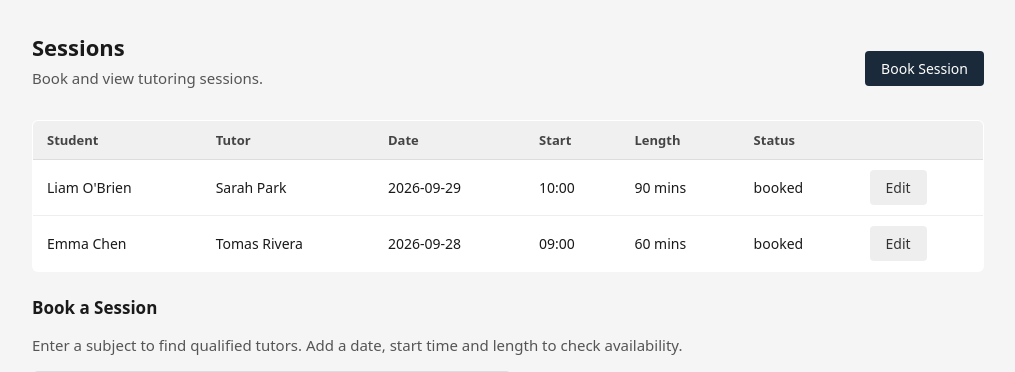
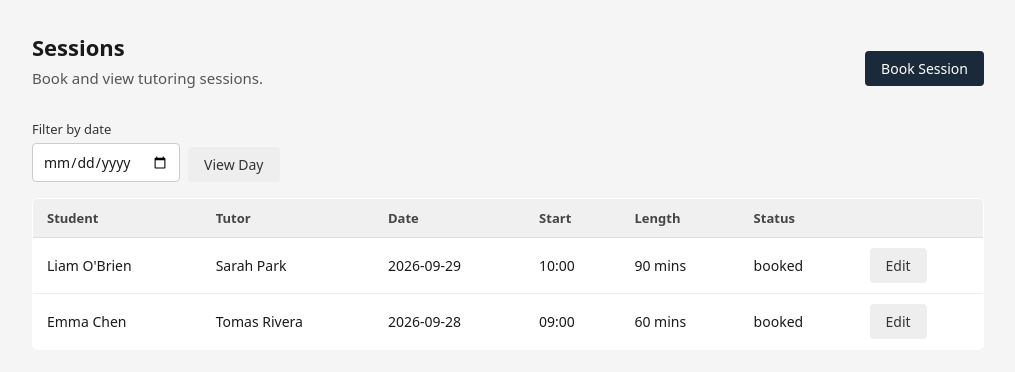
Before and after one commit to Deon37/redgum-tutoring-a3, a Flask app: page /sessions in a window 1280 px wide. Shown: the part 52-424 px from the top of the page, without its empty margins (132-1147 px from the left). Run offline with Flask 3, Linux system fonts and the light colour scheme; data comes from the database, SQL or seed files in the repository; parts of the project's set-up code (start-up, migrations or seed data) failed here and were passed over.

Commit message:
feat: filter sessions by day (MSD426OL2-98)

```diff
--- a/app.py
+++ b/app.py
@@ -177,6 +177,7 @@ def delete_availability(availability_id):
 
 @app.route('/sessions', methods=['GET', 'POST'])
 def sessions():
+    day_filter = request.args.get('day', '').strip() if request.method == 'GET' else ''
     submitted = request.form if request.method == 'POST' else request.args
     values = {field: submitted.get(field, '').strip() for field in (
         'student_id', 'tutor_id', 'subject', 'date', 'start_time', 'length_mins',
@@ -236,7 +237,8 @@ def sessions():
                                   start_time if not slot_error else None, length_mins),
         subjects=sorted(subjects.values(), key=str.casefold),
         form_values=values,
-        sessions=database.get_sessions(),
+        sessions=database.get_sessions_by_date(day_filter) if day_filter else database.get_sessions(),
+        day_filter=day_filter,
     )
 
 
--- a/database.py
+++ b/database.py
@@ -311,6 +311,19 @@ def get_sessions():
     ).fetchall()
 
 
+def get_sessions_by_date(date):
+    return get_db().execute(
+        '''SELECT s.id, st.name AS student_name, t.name AS tutor_name,
+                  s.date, s.start_time, s.length_mins, s.status
+           FROM sessions s
+           JOIN students st ON st.id = s.student_id
+           JOIN tutors t ON t.id = s.tutor_id
+           WHERE s.date = ?
+           ORDER BY s.start_time, s.id''',
+        (date,),
+    ).fetchall()
+
+
 def get_week_sessions(start_date, end_date):
     """Return all tutors' sessions within the inclusive schedule date range."""
     return get_db().execute(
--- a/templates/sessions.html
+++ b/templates/sessions.html
@@ -10,6 +10,17 @@
     </div>
     <a href="#book-session" class="btn btn-primary">Book Session</a>
 </div>
+
+<form method="GET" action="{{ url_for('sessions') }}" style="display:flex;align-items:flex-end;gap:8px;margin-bottom:16px;">
+    <div class="form-group" style="margin-bottom:0;">
+        <label for="day">Filter by date</label>
+        <input type="date" id="day" name="day" value="{{ day_filter }}">
+    </div>
+    <button type="submit" class="btn btn-secondary">View Day</button>
+    {% if day_filter %}<a href="{{ url_for('sessions') }}" class="btn btn-secondary">Show All</a>{% endif %}
+</form>
+
+{% if day_filter %}<h2>Sessions for {{ day_filter }}</h2>{% endif %}
 
 {% if sessions %}
 <table>
@@ -39,7 +50,7 @@
     </tbody>
 </table>
 {% else %}
-<p>No sessions booked yet.</p>
+<p>{% if day_filter %}No sessions on {{ day_filter }}.{% else %}No sessions booked yet.{% endif %}</p>
 {% endif %}
 
 <h2 id="book-session" class="mt-24">Book a Session</h2>
```
